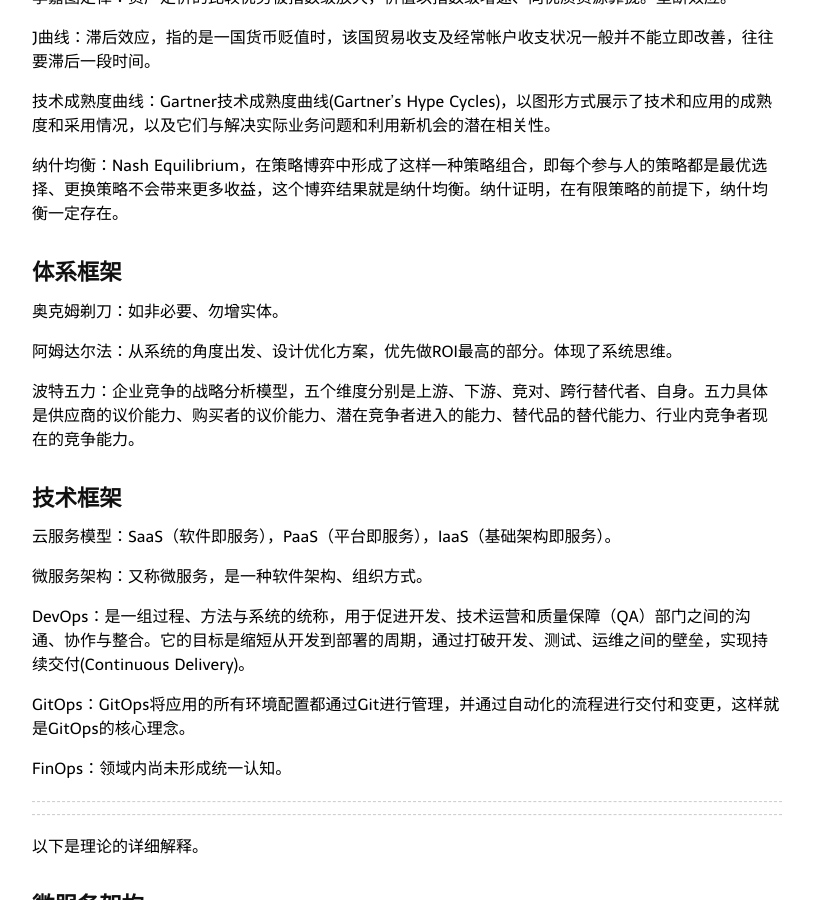
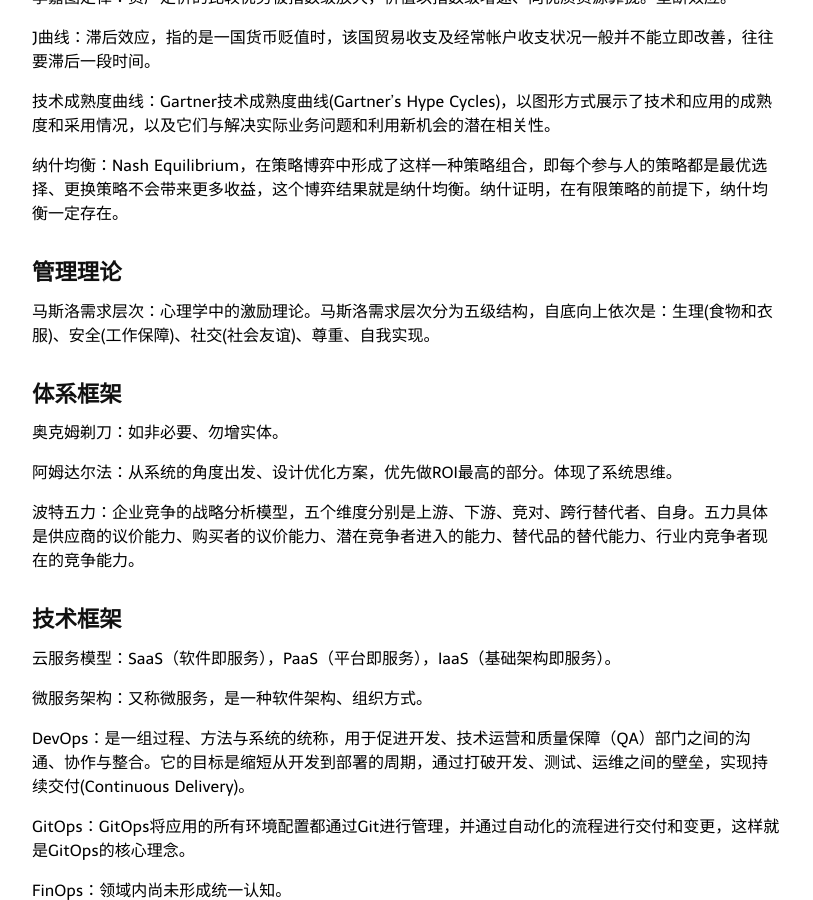
Before and after one commit to niean/niean.github.io, a Jekyll site: the page built from _posts/2021-10-08-op-theory.markdown, in a window 1280 px wide and 900 px high, scrolled down 1092 px. Shown: the whole window, without its empty margins (233-1046 px from the left). Built offline with Jekyll 4.4.1, drawn with Linux system fonts in a browser that asks for light colours; comment, search, counter and statistics services are not loaded; some of the changed text lies outside the part shown.

Commit message:
集中提交

````diff
--- a/_posts/2021-02-03-mgt-pem.markdown
+++ b/_posts/2021-02-03-mgt-pem.markdown
@@ -12,6 +12,7 @@ tags:
 - 关键点
     - 道德：公正
     - 沟通：对事不对人，避免陷入细节
+    - 效果：相比承上、更重启下，要正向、不要压迫
 - 流程
     - 整体
         - 准备，开场、说结果、谈原因、要反馈、谈发展，结束
@@ -31,6 +32,9 @@ tags:
         - 反问要点
     - 结束
         - 年终奖01.xx周x发放，注意查收
+- 效果
+    - 绩效沟通，连接两个考核周期，相比承上、更重启下
+    - 绩效沟通完成后，效果应该是正向的、避免压迫式沟通。如低绩效员工、让他找到改进的希望，高绩效员工、鼓励他继续保持奋斗
 
 ### 样例
 ```
--- a/_posts/2021-10-08-op-theory.markdown
+++ b/_posts/2021-10-08-op-theory.markdown
@@ -40,6 +40,10 @@ J曲线：滞后效应，指的是一国货币贬值时，该国贸易收支及
 技术成熟度曲线：Gartner技术成熟度曲线(Gartner’s Hype Cycles)，以图形方式展示了技术和应用的成熟度和采用情况，以及它们与解决实际业务问题和利用新机会的潜在相关性。
 
 纳什均衡：Nash Equilibrium，在策略博弈中形成了这样一种策略组合，即每个参与人的策略都是最优选择、更换策略不会带来更多收益，这个博弈结果就是纳什均衡。纳什证明，在有限策略的前提下，纳什均衡一定存在。
+
+
+## 管理理论
+马斯洛需求层次：心理学中的激励理论。马斯洛需求层次分为五级结构，自底向上依次是：生理(食物和衣服)、安全(工作保障)、社交(社会友谊)、尊重、自我实现。
 
 
 ## 体系框架
@@ -286,3 +290,9 @@ Nash Equilibrium，在策略博弈中形成了这样一种策略组合，即每
 埃洛等级分系统Elo Rating System，又称埃洛排名系统，是一种衡量对弈活动水平的评价方法。由匈牙利裔美国物理学家阿帕德·埃洛创建。
 
 ![page](https://raw.githubusercontent.com/niean/niean.github.io/master/images/20211008/elo_rating.jpg)
+
+
+## 马斯洛需求层次
+马斯洛需求层次分为五级结构，自底向上依次是：生理(食物和衣服)、安全(工作保障)、社交(社会友谊)、尊重、自我实现。马斯洛需求层次是心理学中的激励理论。
+
+![page](https://raw.githubusercontent.com/niean/niean.github.io/master/images/20211008/马斯洛需求层次.png)
````
Also changed, not shown: images/20211008/马斯洛需求层次.png (added), 4 other files.
